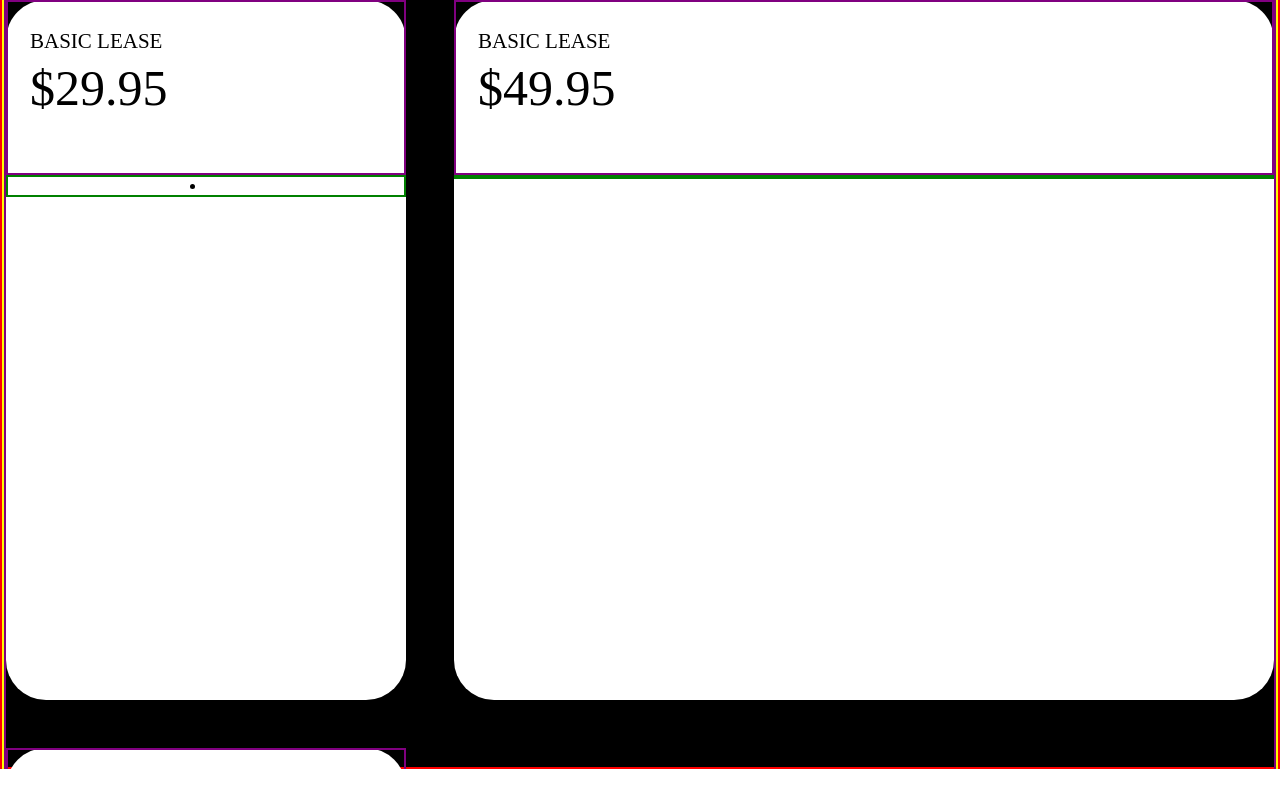
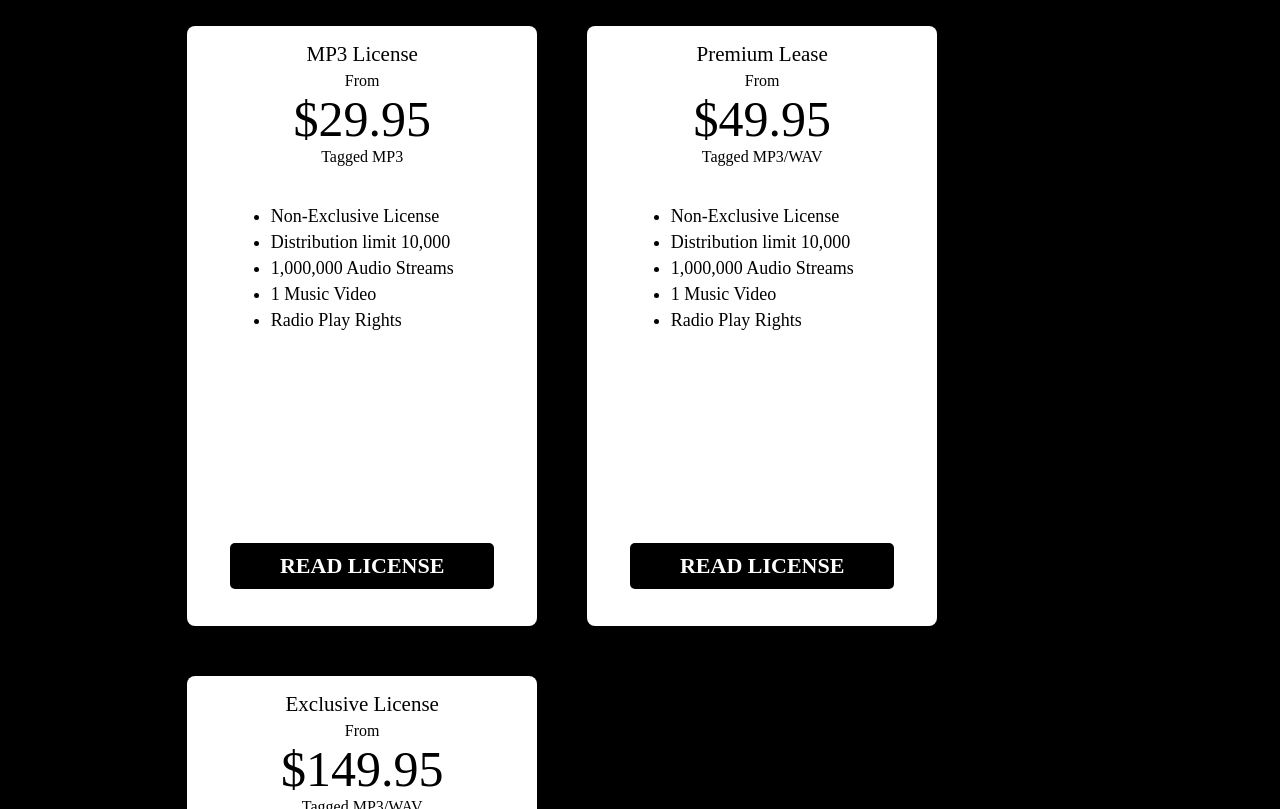
Before and after one commit to RJLStudios/react-beatstore, a React (Create React App) app: page / in a window 1280 px wide. Shown: the part 2271-3080 px from the top of the page. Before the commit the page ends 3040 px from the top, so only its background shows below. Built offline with nearby package versions, Linux system fonts and the light colour scheme; a web font is replaced by a local one.

Commit message:
complete pricing section, small changes needed

```diff
--- a/src/App.css
+++ b/src/App.css
@@ -191,55 +191,57 @@ text-decoration: none;
 /*PRICING STYLES*/
 
 .Pricing-div {
-  border: 2px solid red;
   width: 100%;
-  height: 900px;
+  height: fit-content;
   background-color: black;
   color: white;
+  flex-grow: 1;
 }
 
 .Pricing-plan {
   display: flex;
-  border: 2px solid yellow;
+  justify-content: center;
 
+ flex-wrap: wrap;
+ margin: 0px 5vw;
 }
 
 .Pricing-Grid {
-width: 100%;
+width: 80%;
 display: grid;
-grid-template-columns: 400px 3fr;
-
-gap: 3rem;
-border: 2px solid purple;
+height: 92%;
+grid-gap: 22px;
+ grid-template-columns: repeat(auto-fill, minmax(300px, 350px));
+ padding: 2rem 0.5rem;
+align-content: center;
+grid-gap: 50px;
 }
 
 .Grid-Item {
 color: black;
-min-height: 700px;
-height: 100%;
-border-radius: 40px;
+min-height: 600px;
+max-width: 450px;
+border-radius: 8px;
 background-color: white;
 height: 100%;
-width: 100%;
 }
 
 .Card-Title {
-  display: flex;
-  justify-content: start;
-
+display: flex;
+justify-content: center;
+align-items: center;
 padding: 22px;
-border: 2px solid purple;
 width: 100%;
-height: 175px;
+height: 25%;
 flex-direction: column;
 }
 
 .Card-Content {
   display: flex;
   justify-content: center;
-  border: 2px solid green;
   display: flex;
   width: 100%;
+  height: 55%;
 }
 
 .License-type {
@@ -252,6 +254,35 @@ padding: 5px 0px;
 
   font-size: 50px;
 }
+
+.License-li-A {
+  display: flex;
+  flex-direction: column;
+  justify-content: start;
+padding: 30px 0px;
+gap: 5px;
+font-size: 18px;
+}
+
+.License-Btn-Div {
+
+height: 20%;
+display: flex;
+justify-content: center;
+align-items: center;
+}
+
+.License-Btn {
+  padding: 10px 50px;
+  font-size: 22px;
+  font-weight: 900;
+  color: white;
+  background-color: black;
+  border: none;
+  border-radius: 5px;
+
+
+}
 /*CREDIT STYLES*/
 /*CONTACT STYLES*/
 /*HEADER STYLES*/
--- a/src/App.js
+++ b/src/App.js
@@ -104,42 +104,78 @@ function App() {
           <div className='Pricing-Grid'>
             <div className='Grid-Item'>
                 <div className='Card-Title'>
-                <div className='License-type'>BASIC LEASE</div>
+                <div className='License-type'>MP3 License</div>
+                <p className='From'>From </p>
                 <div className='Prices'>$29.95</div>
+                <div className="File-Type">Tagged MP3</div>
 
                 </div>
 
                 <div className='Card-Content Card-A'>
-                  <ul className=''>
-                    <li className=''></li>
+                  <ul className='License-li-A'>
+                    <li className=''>Non-Exclusive License</li>
+                    <li className=''>Distribution limit 10,000</li>
+                    <li className=''>1,000,000 Audio Streams</li>
+                    <li className=''>1 Music Video</li>
+                    <li className=''>Radio Play Rights</li>
                   </ul>
+                </div>
+
+                <div className='License-Btn-Div'>
+                  <button className="License-Btn">READ LICENSE</button>
                 </div>
 
             </div>
 
             <div className='Grid-Item'>
             <div className='Card-Title'>
-                <div className='License-type'>BASIC LEASE</div>
+                <div className='License-type'>Premium Lease</div>
+                <p className='From'>From </p>
                 <div className='Prices'>$49.95</div>
+                <div className="File-Type">Tagged MP3/WAV</div>
 
                 </div>
 
                 <div className='Card-Content Card-A'>
-                  <div className=''></div>
+                <ul className='License-li-A'>
+                    <li className=''>Non-Exclusive License</li>
+                    <li className=''>Distribution limit 10,000</li>
+                    <li className=''>1,000,000 Audio Streams</li>
+                    <li className=''>1 Music Video</li>
+                    <li className=''>Radio Play Rights</li>
+                  </ul>
                 </div>
+
+                <div className='License-Btn-Div'>
+                  <button className="License-Btn">READ LICENSE</button>
+                </div>
+
 
             </div>
 
             <div className='Grid-Item'>
             <div className='Card-Title'>
-                <div className='License-type'>EXCLUSIVE LICENSE</div>
+                <div className='License-type'>Exclusive License</div>
+                <p className='From'>From </p>
                 <div className='Prices'>$149.95</div>
+                <div className="File-Type">Tagged MP3/WAV</div>
 
                 </div>
 
                 <div className='Card-Content Card-A'>
-                  <div className=''></div>
+                <ul className='License-li-A'>
+                    <li className=''>Non-Exclusive License</li>
+                    <li className=''>Distribution limit 10,000</li>
+                    <li className=''>1,000,000 Audio Streams</li>
+                    <li className=''>1 Music Video</li>
+                    <li className=''>Radio Play Rights</li>
+                  </ul>
                 </div>
+
+                <div className='License-Btn-Div'>
+                  <button className="License-Btn">READ LICENSE</button>
+                </div>
+
 
             </div>
 
```
